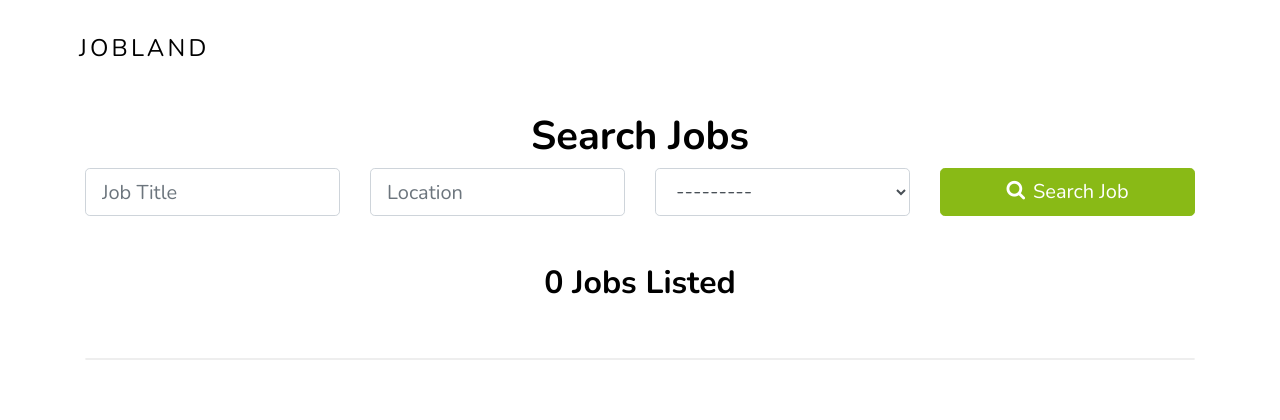
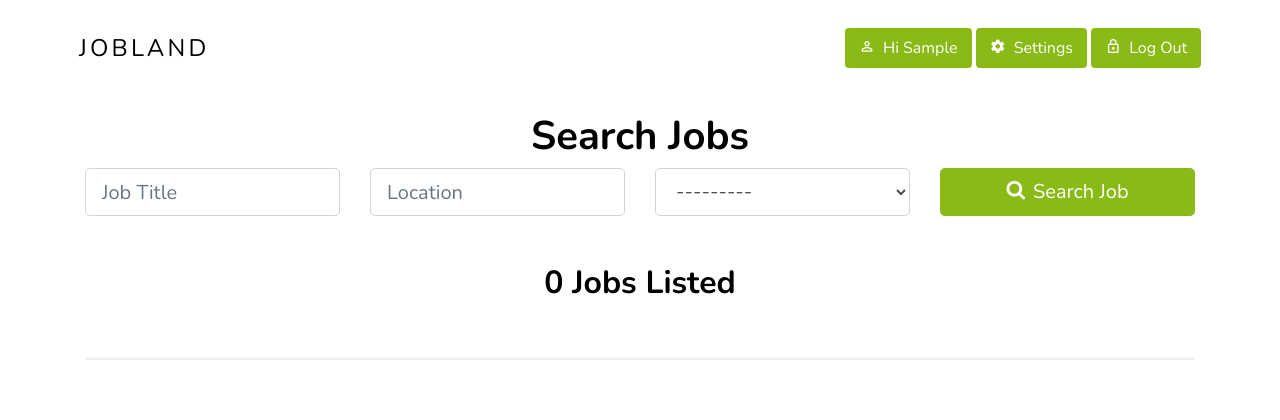
Before and after one commit to MeherajUlMahmmud/JobLand, a Django app: page /applicant/search-result in a window 1280 px wide. Shown: the top 420 px of the page. Run offline with Django 3.2, Linux system fonts and the light colour scheme; the visitor is signed in with stand-in values (Sample User, id 1); data that the repository does not hold is empty; some libraries are stand-ins or nearby versions; some web fonts are replaced.

Commit message:
Update search-result.html

```diff
--- a/user/templates/user/search-result.html
+++ b/user/templates/user/search-result.html
@@ -8,42 +8,36 @@
 <!-- NAVBAR -->
 <header class="site-navbar mt-3">
     <div class="container-fluid">
-        <div class="row align-items-center">
+        <div class="row align-items-center" style="background: #ebeef0;">
             <div class="site-logo col-6"><a class="text-black" href="{% url 'home' %}">JobLand</a></div>
 
-            <!--            <nav class="mx-auto site-navigation">-->
-            <!--                <ul class="site-menu js-clone-nav d-none d-xl-block ml-0 pl-0">-->
-            <!--                    <li><a class="text-black" href="{% url 'home' %}" class="nav-link">Home</a></li>-->
-            <!--                    <li><a class="text-black" href="{% url 'blog-home' %}">Blog</a></li>-->
-            <!--                    <li><a class="text-black" href="{% url 'about' %}">About</a></li>-->
-            <!--                    <li><a class="text-black" href="{% url 'contact' %}">Contact</a></li>-->
-            <!--                    <li class="d-lg-none"><a class="text-black" href="{% url 'applicant-profile' user.id %}" class="nav-link">Profile</a>-->
-            <!--                    </li>-->
-            <!--                    <li class="d-lg-none"><a class="text-black" href="{% url 'account-settings' user.id %}" class="nav-link">Settings</a>-->
-            <!--                    </li>-->
-            <!--                    <li class="d-lg-none"><a class="text-black" href="{% url 'logout' %}" class="nav-link">Log Out</a></li>-->
+<!--                        <nav class="mx-auto site-navigation">-->
+<!--                            <ul class="site-menu js-clone-nav d-none d-xl-block ml-0 pl-0">-->
+<!--                                <li><a class="text-black" href="{% url 'home' %}" class="nav-link">Home</a></li>-->
+<!--                                <li><a class="text-black" href="{% url 'about' %}">About</a></li>-->
+<!--                                <li><a class="text-black" href="{% url 'contact' %}">Contact</a></li>-->
+<!--                                <li class="d-lg-none"><a class="text-black" href="{% url 'applicant-profile' user.id %}" class="nav-link">Profile</a>-->
+<!--                                </li>-->
+<!--                                <li class="d-lg-none"><a class="text-black" href="{% url 'account-settings' user.id %}" class="nav-link">Settings</a>-->
+<!--                                </li>-->
+<!--                                <li class="d-lg-none"><a class="text-black" href="{% url 'logout' %}" class="nav-link">Log Out</a></li>-->
 
-            <!--                </ul>-->
-            <!--            </nav>-->
+<!--                            </ul>-->
+<!--                        </nav>-->
 
-            <!--            <div class="right-cta-menu text-right d-flex aligin-items-center col-6">-->
-            <!--                <div class="ml-auto">-->
-            <!--                    <a href="{% url 'applicant-profile' user.id %}"-->
-            <!--                       class="btn btn-primary border-width-2 d-none d-lg-inline-block"><span-->
-            <!--                            class="mr-2 icon-person_outline"></span>Hi {{ name }}</a>-->
-            <!--                    <a href="{% url 'account-settings' user.id %}"-->
-            <!--                       class="btn btn-primary border-width-2 d-none d-lg-inline-block"><span-->
-            <!--                            class="mr-2 icon-settings"></span>Settings</a>-->
-            <!--                    <a href="{% url 'logout' %}" class="btn btn-primary border-width-2 d-none d-lg-inline-block"><span-->
-            <!--                            class="mr-2 icon-lock_outline"></span>Log Out</a>-->
-            <!--                    <a href="#recomentation" class="scroll-button smoothscroll">-->
-            <!--                        <span class="btn btn-primary border-width-2 d-none d-lg-inline-block">Recomended jobs</span>-->
-            <!--                    </a>-->
-
-
-            <!--                </div>-->
-            <!--                <a href="#" class="site-menu-toggle js-menu-toggle d-inline-block d-xl-none mt-lg-2 ml-3"><span-->
-            <!--                        class="icon-menu h3 m-0 p-0 mt-2"></span></a>-->
+                        <div class="right-cta-menu text-right d-flex aligin-items-center col-6">
+                            <div class="ml-auto">
+                                <a href="{% url 'applicant-profile' user.id %}"
+                                   class="btn btn-primary border-width-2 d-none d-lg-inline-block"><span
+                                        class="mr-2 icon-person_outline"></span>Hi {{ name }}</a>
+                                <a href="{% url 'account-settings' user.id %}"
+                                   class="btn btn-primary border-width-2 d-none d-lg-inline-block"><span
+                                        class="mr-2 icon-settings"></span>Settings</a>
+                                <a href="{% url 'logout' %}" class="btn btn-primary border-width-2 d-none d-lg-inline-block"><span
+                                        class="mr-2 icon-lock_outline"></span>Log Out</a>
+                            </div>
+                            <a href="#" class="site-menu-toggle js-menu-toggle d-inline-block d-xl-none mt-lg-2 ml-3"><span
+                                    class="icon-menu h3 m-0 p-0 mt-2"></span></a>
         </div>
 
     </div>
```
